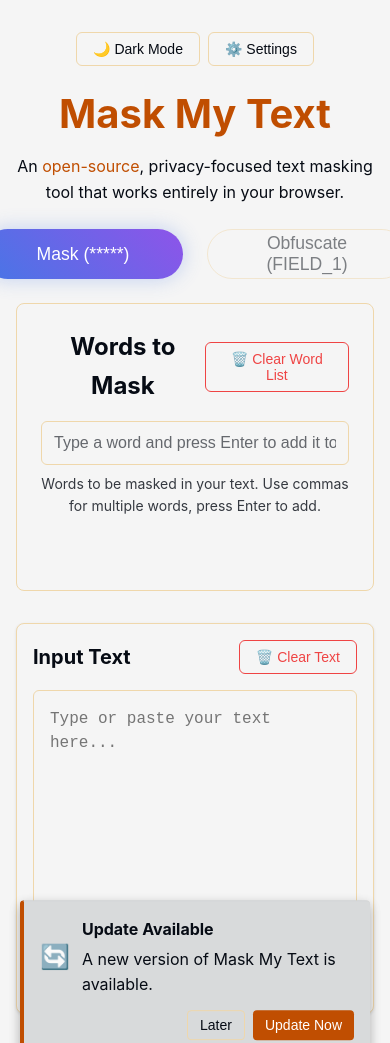
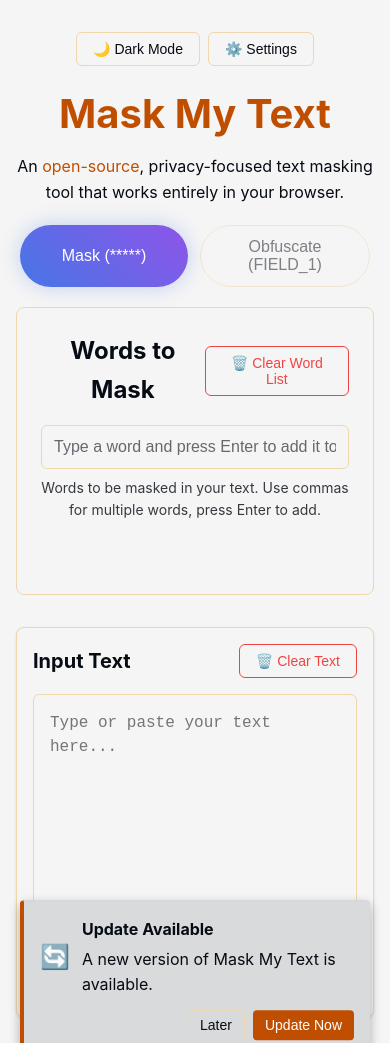
Before and after one commit to richardjypark/maskmytext.com, a website built with webpack: page www/index.html in a window 390 px wide. Shown: the top 1043 px of the page. Built offline with nearby package versions, Linux system fonts and the light colour scheme; what mask-my-text would draw is missing.

Commit message:
ui mobile buttons

```diff
--- a/www/index.html
+++ b/www/index.html
@@ -388,6 +388,21 @@
           width: 90%;
           max-width: 300px;
         }
+
+        /* Adjust toggle buttons on mobile for proper sizing */
+        .mode-toggle-container {
+          gap: 0.75rem;
+          padding: 0.25rem;
+        }
+
+        .mode-toggle {
+          /* Allow buttons to flex and remove fixed min width */
+          min-width: auto;
+          flex: 1;
+          padding: 0.75rem 1rem;
+          font-size: 1rem;
+          height: auto;
+        }
       }
 
       .mask-words-section {
@@ -616,6 +631,21 @@
 
       .toast-secondary:hover {
         background-color: var(--border-color);
+      }
+
+      /* Mobile toggle overrides placed after default styles for higher specificity */
+      @media (max-width: 768px) {
+        .mode-toggle-container {
+          gap: 0.75rem;
+          padding: 0.25rem;
+        }
+        .mode-toggle {
+          min-width: 0 !important;
+          flex: 1 1 0;
+          padding: 0.75rem 1rem;
+          font-size: 1rem;
+          height: auto;
+        }
       }
     </style>
   </head>
```
